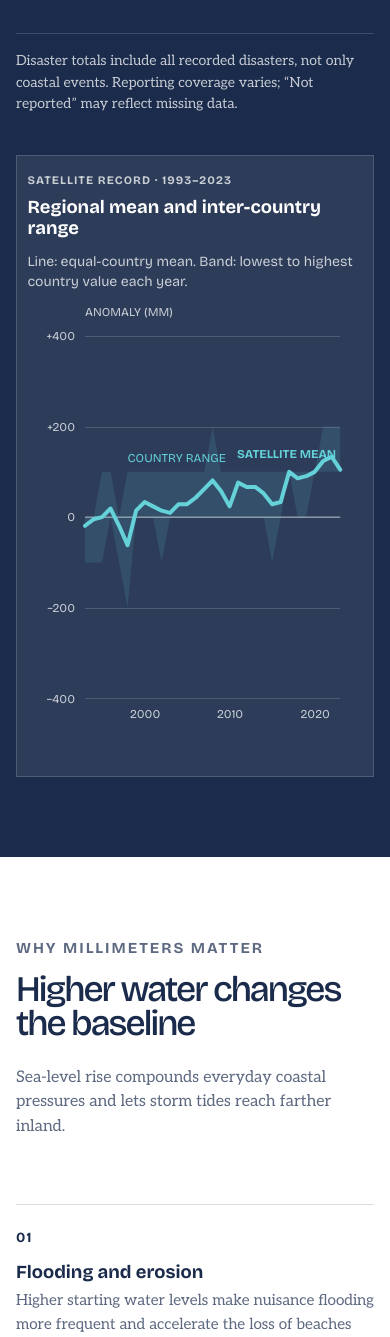
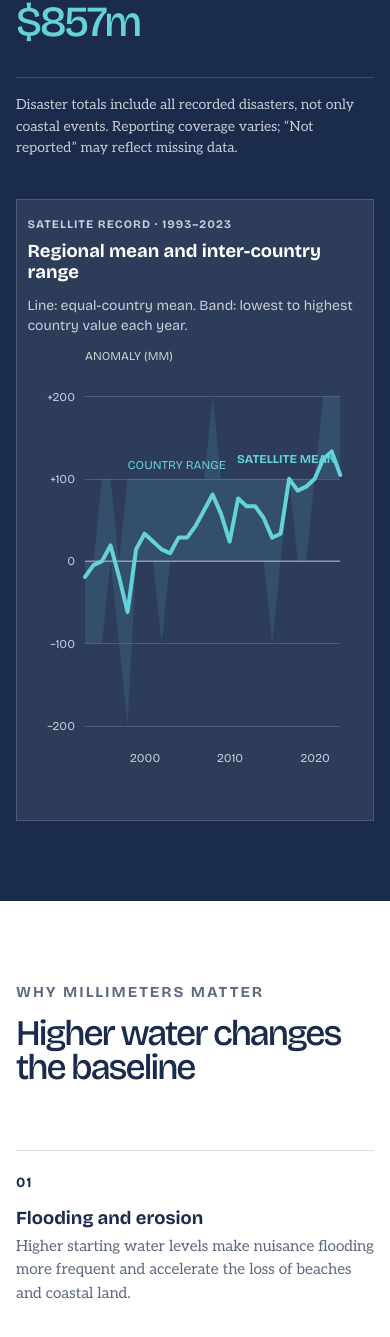
Before and after one commit to JosephBARBIERDARNAL/pacific-dataviz-challenge, a React (Vite) app: page / in a window 390 px wide. Shown: the part 1198-2535 px from the top of the page. Built offline with nearby package versions, Linux system fonts and the light colour scheme.

Commit message:
reduce charts padding

```diff
--- a/src/components/ImpactsSection.tsx
+++ b/src/components/ImpactsSection.tsx
@@ -27,10 +27,6 @@ export function ImpactsSection() {
       <div>
         <p className="eyebrow eyebrow--dark">Why millimeters matter</p>
         <h2 id="impacts-title">Higher water changes the baseline</h2>
-        <p className="section-intro">
-          Sea-level rise compounds everyday coastal pressures and lets storm
-          tides reach farther inland.
-        </p>
       </div>
       <div className="impact-grid">
         {IMPACTS.map((impact) => (
--- a/src/components/ViewPanel.tsx
+++ b/src/components/ViewPanel.tsx
@@ -214,7 +214,7 @@ export function ViewPanel({
             <p className="chart-note">
               {isGlobal
                 ? "Line: equal-country mean. Band: lowest to highest country value each year."
-                : "Annual values in millimeters."}
+                : "Annual satellite measurements in millimeters."}
             </p>
           </header>
           <LineChart
--- a/src/lib/lineChart.ts
+++ b/src/lib/lineChart.ts
@@ -64,7 +64,7 @@ export function drawLineChart(
     number,
     number,
   ];
-  const yPadding = Math.max(20, (yExtent[1] - yExtent[0]) * 0.12);
+  const yPadding = Math.max(8, (yExtent[1] - yExtent[0]) * 0.05);
   const x = d3
     .scaleLinear()
     .domain(d3.extent(data, (d) => d.year) as [number, number])
@@ -72,7 +72,6 @@ export function drawLineChart(
   const y = d3
     .scaleLinear()
     .domain([yExtent[0] - yPadding, yExtent[1] + yPadding])
-    .nice(mobile ? 4 : 6)
     .range([plotBottom, margin.top]);
 
   const dark = options.theme === "dark";
--- a/src/styles.css
+++ b/src/styles.css
@@ -209,7 +209,7 @@ h3,
 
 .hero {
   min-height: calc(100vh - 4.5rem);
-  padding: clamp(3.5rem, 7vw, 7.5rem) 0 5rem;
+  padding: clamp(7rem, 12vw, 12rem) 0 5rem;
   overflow: hidden;
   background: var(--navy);
   color: var(--white);
@@ -728,7 +728,7 @@ a:focus-visible {
 
   .hero {
     min-height: 100vh;
-    padding-top: 3.25rem;
+    padding-top: 6rem;
   }
 
   h1 {
```
